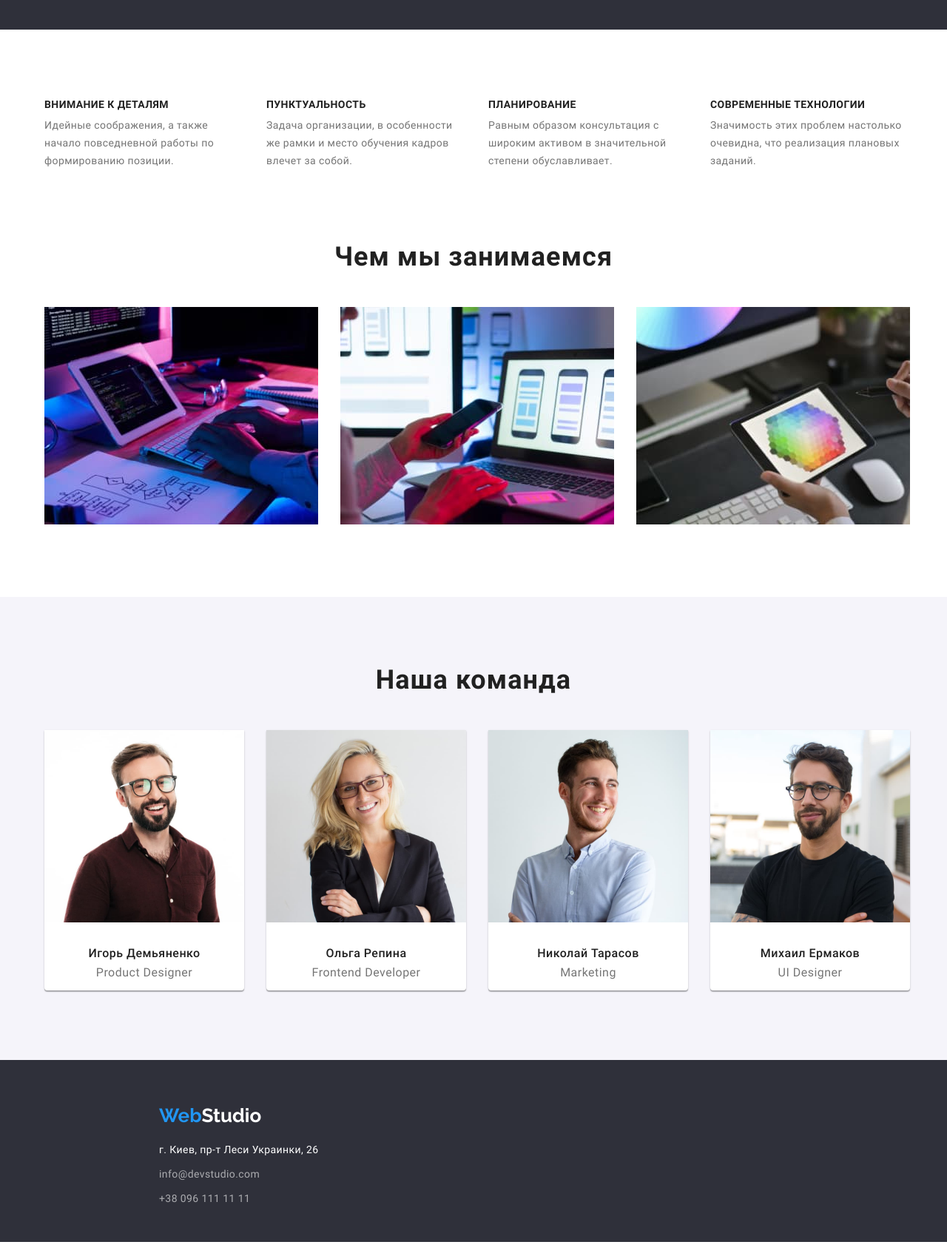
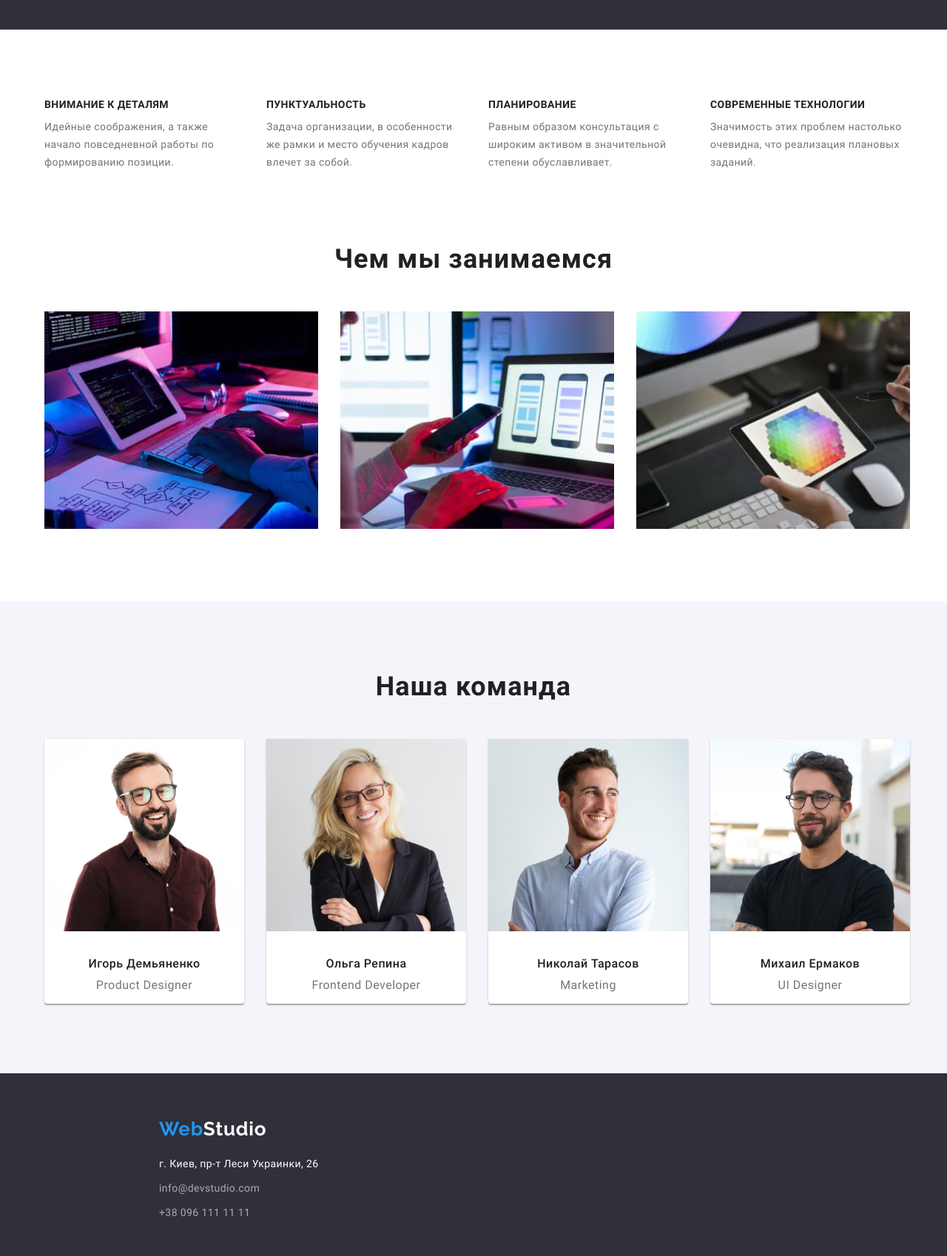
Before and after one commit to syniepolskyi/goit-markup-hw-02, a plain HTML site: page index.html in a window 1280 px wide. Shown: the part 640-2338 px from the top of the page at 74% size. Drawn offline with Linux system fonts and the light colour scheme.

Commit message:
fix line-height

```diff
--- a/css/styles.css
+++ b/css/styles.css
@@ -94,7 +94,7 @@ body {
     font-family: "Roboto";
     font-weight: 500;
     font-size: 14px;
-    line-height: 1;
+    line-height: 1.14;
     letter-spacing: 0.02em;
     text-decoration: none;
     color: var(--main-color);
@@ -125,7 +125,7 @@ body {
     font-family: "Roboto";
     font-weight: 500;
     font-size: 14px;
-    line-height: 1;
+    line-height: 1.14;
     letter-spacing: 0.02em;
     text-decoration: none;
     color: var(--secondary-color);
@@ -148,6 +148,8 @@ body {
     font-weight: 700;
     font-size: 26px;
     color: var(--main-color);
+    line-height: 1.19;
+    letter-spacing: 0.03em;
 }
 
 
@@ -220,6 +222,8 @@ body {
     border: 1px solid var(--button-border-color);
     border-radius: 4px;
     margin-bottom: 10px;
+    line-height: 1.62;
+    letter-spacing: 0.03em;
 }
 
 
@@ -282,7 +286,7 @@ body {
 .work-descr {
     font-weight: 400;
     font-size: 16px;
-    line-height: 1;
+    line-height: 1.88;
     letter-spacing: 0.03em;
     margin-bottom: 0;
     margin-top: 4px;
@@ -388,7 +392,7 @@ body {
 .detail-title {
     font-weight: 700;
     font-size: 14px;
-    line-height: 1;
+    line-height: 1.14;
     letter-spacing: 0.03em;
     text-transform: uppercase;
     padding: 0;
@@ -420,7 +424,7 @@ body {
 .activity-title {
     font-weight: 700;
     font-size: 36px;
-    line-height: 1;
+    line-height: 1.17;
     text-align: center;
     letter-spacing: 0.03em;
     margin: 0;
@@ -461,7 +465,7 @@ body {
 .team-title {
     font-weight: 700;
     font-size: 36px;
-    line-height: 1;
+    line-height: 1.17;
     text-align: center;
     letter-spacing: 0.03em;
     color: var(--main-color);
@@ -503,9 +507,9 @@ body {
 .teammate {
     font-weight: 500;
     font-size: 16px;
-    line-height: 1;
+    line-height: 1.19;
+    letter-spacing: 0.03em;
     text-align: center;
-    letter-spacing: 0.03em;
     margin: 0;
     padding: 0;
     margin-top: 30px;
@@ -516,7 +520,7 @@ body {
 
 .position {
     font-size: 16px;
-    line-height: 1;
+    line-height: 1.19;
     text-align: center;
     letter-spacing: 0.03em;
     color: var(--secondary-color);
```
